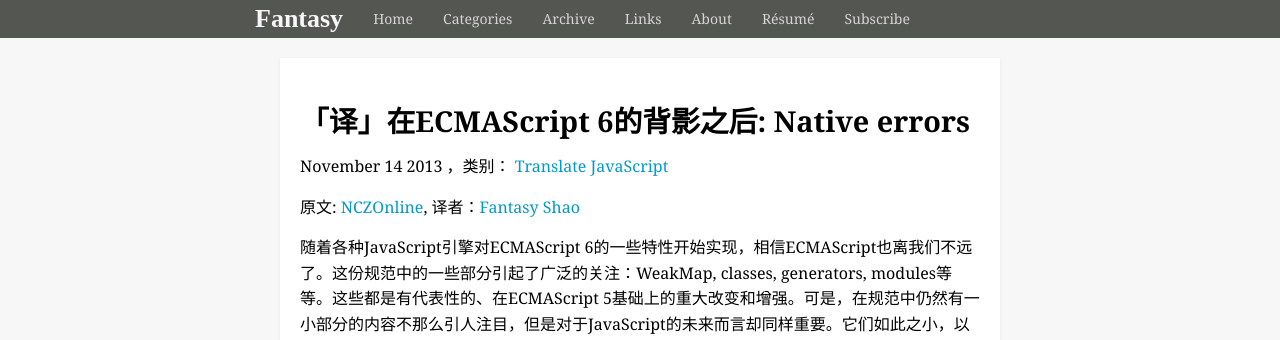
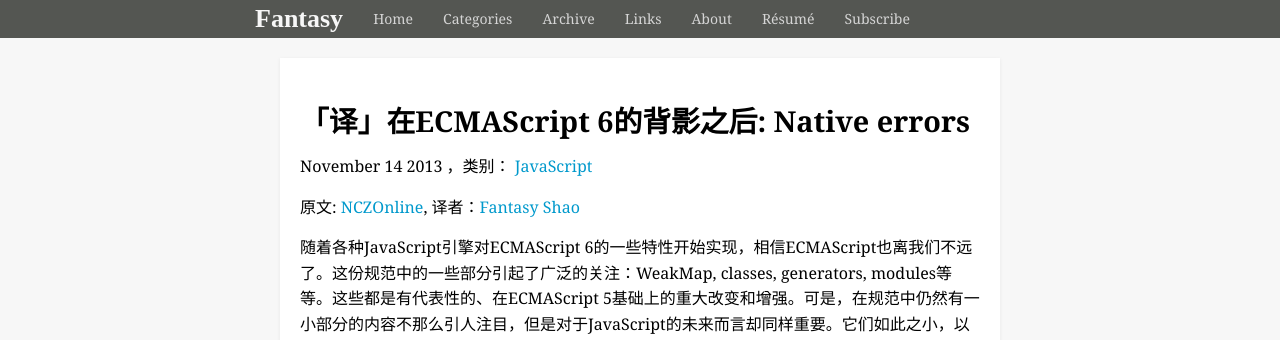
Before and after one commit to SFantasy/blog, a Jekyll site: the page built from _posts/2013-11-14-native-error.markdown, in a window 1280 px wide and 900 px high. Shown: the top 340 px of the window. Built offline with Jekyll 4.4.1, drawn with Linux system fonts in a browser that asks for light colours; Markdown is read by kramdown in place of the engine named in the settings; comment, search, counter and statistics services are not loaded.

Commit message:
use one category for one post

```diff
--- a/_posts/2012-10-12-nexus-lian-jie-linux.markdown
+++ b/_posts/2012-10-12-nexus-lian-jie-linux.markdown
@@ -3,7 +3,7 @@ layout: post
 title: "Nexus 7 连接 Linux"
 date: 2012-10-12 11:15
 comments: true
-categories: Linux Nexus
+categories: Linux
 ---
 
 地址：[http://archboy.org/2012/09/17/linux-connect-google-nexus-7-file-system-adb-development/](http://archboy.org/2012/09/17/linux-connect-google-nexus-7-file-system-adb-development/)
--- a/_posts/2013-09-13-arrow-function.markdown
+++ b/_posts/2013-09-13-arrow-function.markdown
@@ -3,7 +3,7 @@ layout: post
 comments: true
 title: 「译」理解ECMAScript 6中的arrow函数
 date: 2013-09-13 23:00
-categories: Translate JavaScript
+categories: JavaScript
 ---
 
 > [原文地址](http://www.nczonline.net/blog/2013/09/10/understanding-ecmascript-6-arrow-functions/?utm_source=feedburner&utm_medium=feed&utm_campaign=Feed%3A+nczonline+%28NCZOnline+-+The+Official+Web+Site+of+Nicholas+C.+Zakas%29), 作者: [NCZ](http://www.nczonline.net), 翻译：[Fantasyshao](http://www.shaofantasy.cn).
--- a/_posts/2013-11-14-native-error.markdown
+++ b/_posts/2013-11-14-native-error.markdown
@@ -3,7 +3,7 @@ layout: post
 title: "「译」在ECMAScript 6的背影之后: Native errors"
 comments: true
 date: 2013-11-14 01:00
-categories: Translate JavaScript
+categories: JavaScript
 ---
 
 原文: [NCZOnline](http://www.nczonline.net/blog/2013/11/12/in-the-ecmascript-6-shadows-native-errors), 译者：[Fantasy Shao](http://fantasyshao.com)
--- a/_posts/2013-3-11-sign.markdown
+++ b/_posts/2013-3-11-sign.markdown
@@ -2,7 +2,7 @@
 layout: post
 title: "Sigh."
 comments: true
-categories: Linux Essay
+categories: Essay
 ---
 
 Having used [openSUSE](http://en.wikipedia.org/wiki/OpenSUSE) 12.2 for nearly 1 week and being suffered from crash, I downloaded [Linux Mint](http://en.wikipedia.org/wiki/Linux_mint) and then installed it immediately.
```
